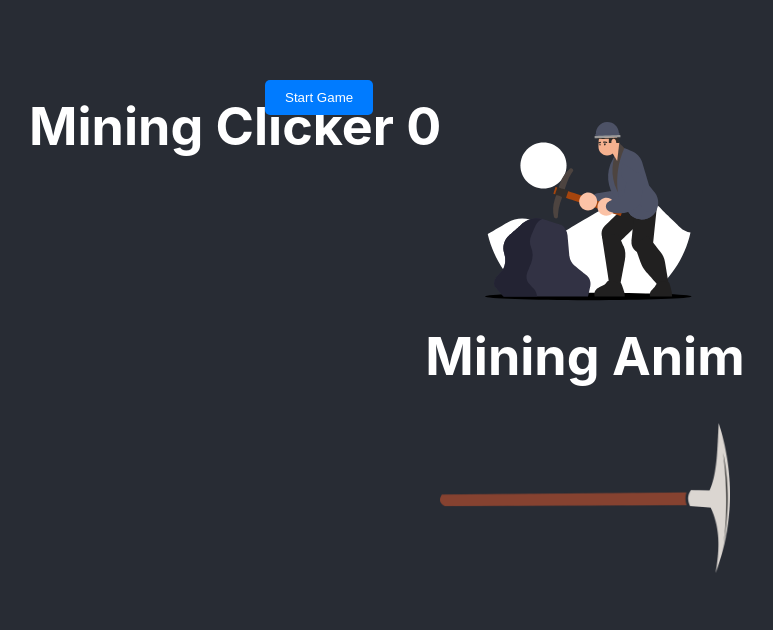
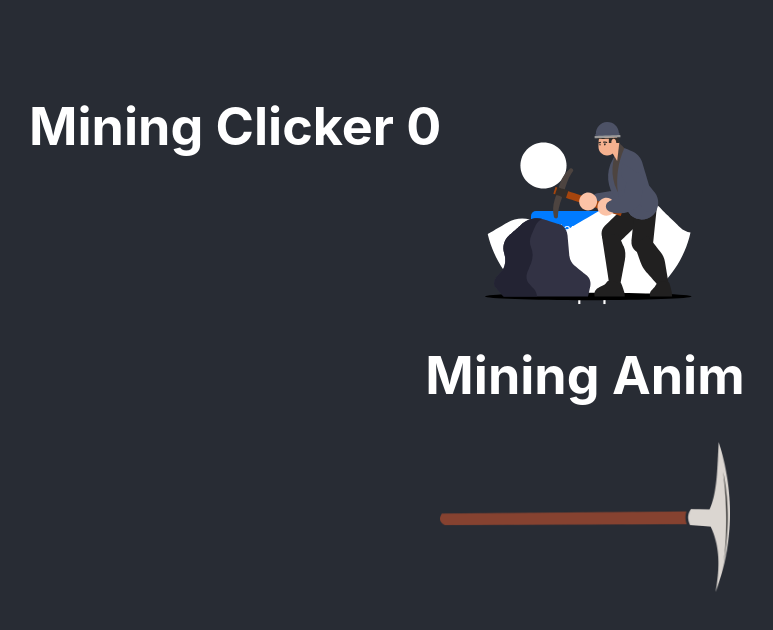
Before and after one commit to nuketuna1101/Mining-Clicker, a React (Create React App) app: page / in a window 1280 px wide. Shown: the top 630 px of the page, without its empty margins (55-828 px from the left). Built offline with nearby package versions, Linux system fonts and the light colour scheme.

Commit message:
cleansed btn

```diff
--- a/src/components/Button/Button.tsx
+++ b/src/components/Button/Button.tsx
@@ -2,16 +2,15 @@ import React from 'react';
 import './Button.css';
 
 interface ButtonProps {
-    className: string;
     label: string;
     onClick: () => void;
 }
 
 class Button extends React.Component<ButtonProps> {
     render() {
-        const { className, label, onClick } = this.props;
+        const { label, onClick } = this.props;
         return (
-            <button className={`btn ${className}`} onClick={onClick}>
+            <button className={`btn`} onClick={onClick}>
                 {label}
             </button>
         );
```
